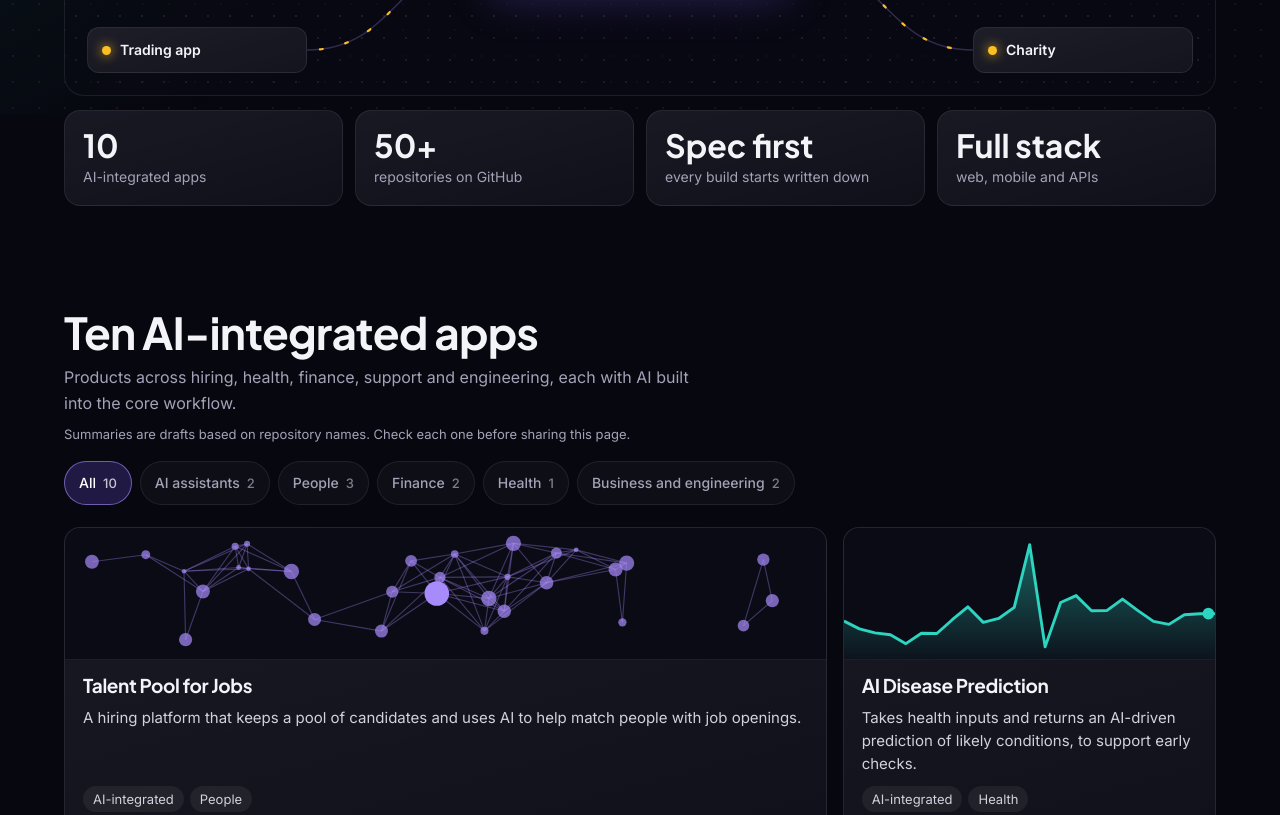
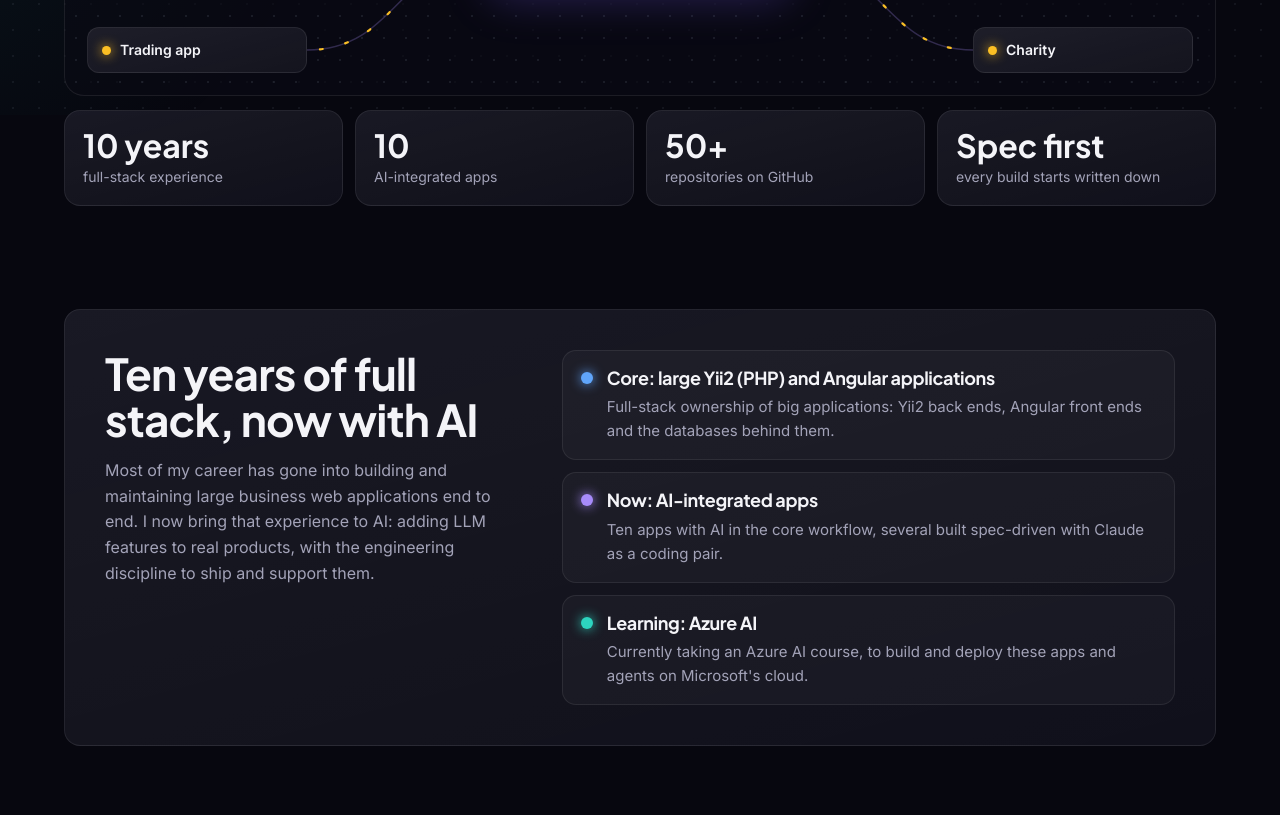
Before and after one commit to sunilvaliyachalla/sunilvaliyachalla.github.io, a plain HTML site: page index.html in a window 1280 px wide. Shown: the part 685-1500 px from the top of the page. Drawn offline with Linux system fonts and the light colour scheme.

Commit message:
Add 10 years of Yii2/Angular experience and Azure AI learning
New Experience section, updated intro and stats, and PHP, Yii2,
Angular and Azure AI (learning) added to the toolkit.

Co-Authored-By: Claude Opus 5.5 <noreply@anthropic.com>
Claude-Session: https://claude.ai/code/session_01PjoM68hHJYteDhaDRktEvz

```diff
--- a/index.html
+++ b/index.html
@@ -4,6 +4,7 @@
 <meta charset="utf-8">
 <meta name="viewport" content="width=device-width,initial-scale=1">
 <title>Sunil's Portfolio</title>
+<meta name="description" content="Sunil, full-stack developer with 10 years in Yii2 (PHP) and Angular, now building AI-integrated apps.">
 <link rel="preconnect" href="https://fonts.googleapis.com">
 <link rel="preconnect" href="https://fonts.gstatic.com" crossorigin>
 <link href="https://fonts.googleapis.com/css2?family=Inter:wght@400;500;600&family=Plus+Jakarta+Sans:wght@600;700;800&display=swap" rel="stylesheet">
@@ -104,12 +105,19 @@ a:focus-visible,button:focus-visible{outline:2px solid var(--vio2);outline-offse
 .mr:hover{border-color:rgba(167,139,250,.45)}
 .mr b{font-size:15px;overflow-wrap:anywhere}
 .mr span{color:var(--mute);font-size:14px}
+.xp{display:grid;grid-template-columns:minmax(0,1fr) minmax(0,1.5fr);gap:28px 48px;padding:clamp(22px,4vw,40px)}
+.xp-l p{color:var(--mute);margin:16px 0 0}
+.xp-r{list-style:none;margin:0;padding:0;display:grid;gap:12px}
+.xp-r li{display:flex;gap:14px;padding:16px 18px;border-radius:14px;background:rgba(255,255,255,.03);border:1px solid var(--edge)}
+.xp-r i{flex:none;width:12px;height:12px;border-radius:50%;margin-top:5px;background:var(--c);box-shadow:0 0 12px var(--c)}
+.xp-r h3{font-size:18px;line-height:1.25;margin:0 0 6px}
+.xp-r p{margin:0;color:var(--mute);font-size:15px}
 .cta{display:grid;grid-template-columns:minmax(0,1.4fr) minmax(0,1fr);gap:24px;align-items:center;padding:clamp(22px,4vw,44px);background:linear-gradient(135deg,rgba(124,92,252,.2),rgba(45,212,191,.06)),var(--panel)}
 .cta .btns{justify-self:end}
 footer{padding:24px max(5vw,16px) 40px;color:var(--mute);font-size:14px;border-top:1px solid var(--edge)}
 @media(max-width:960px){.grid{grid-template-columns:repeat(2,minmax(0,1fr))}}
 @media(max-width:900px){.route{grid-template-columns:repeat(2,minmax(0,1fr))}.route::before{display:none}.kit{grid-template-columns:repeat(2,minmax(0,1fr))}.more{grid-template-columns:repeat(2,minmax(0,1fr))}}
-@media(max-width:760px){.hero,.cta{grid-template-columns:minmax(0,1fr)}.side,.cta .btns{justify-self:start}.stats{grid-template-columns:repeat(2,minmax(0,1fr))}}
+@media(max-width:760px){.hero,.cta,.xp{grid-template-columns:minmax(0,1fr)}.side,.cta .btns{justify-self:start}.stats{grid-template-columns:repeat(2,minmax(0,1fr))}}
 @media(max-width:600px){.grid{grid-template-columns:minmax(0,1fr)}.card.wide{grid-column:auto}.links{margin-left:0;width:100%}.hub{padding:14px}.chip{font-size:13px;padding:0 10px;gap:7px}.route,.kit,.more{grid-template-columns:minmax(0,1fr)}}
 @media(prefers-reduced-motion:reduce){.p{animation:none}html{scroll-behavior:auto}.card,.chip{transition:none}}
 </style>
@@ -117,14 +125,14 @@ footer{padding:24px max(5vw,16px) 40px;color:var(--mute);font-size:14px;border-t
 <body>
 <nav class="nav"><div class="wrap navin">
   <a class="brand" href="#top"><span class="mono">S</span>Sunil</a>
-  <div class="links"><a href="#work">Work</a><a href="#process">How I build</a><a href="#toolkit">Toolkit</a><a href="#contact">Contact</a></div>
+  <div class="links"><a href="#experience">Experience</a><a href="#work">Work</a><a href="#process">How I build</a><a href="#toolkit">Toolkit</a><a href="#contact">Contact</a></div>
 </div></nav>
 
 <header class="band" id="top"><div class="wrap">
   <div class="hero">
     <div>
       <h1>Sunil</h1>
-      <p class="lead">Full-stack developer building AI-integrated apps, from a written spec to tested, working software.</p>
+      <p class="lead">Full-stack developer with 10 years in Yii2 (PHP) and Angular, now building AI-integrated apps from a written spec to tested, working software.</p>
     </div>
     <div class="side">
       <span class="status"><i></i>Open to new roles</span>
@@ -145,12 +153,26 @@ footer{padding:24px max(5vw,16px) 40px;color:var(--mute);font-size:14px;border-t
     </div>
   </div>
   <div class="stats">
+    <div class="stat glass"><b>10 years</b><span>full-stack experience</span></div>
     <div class="stat glass"><b>10</b><span>AI-integrated apps</span></div>
     <div class="stat glass"><b>50+</b><span>repositories on GitHub</span></div>
     <div class="stat glass"><b>Spec first</b><span>every build starts written down</span></div>
-    <div class="stat glass"><b>Full stack</b><span>web, mobile and APIs</span></div>
   </div>
 </div></header>
+
+<section class="band" id="experience"><div class="wrap">
+  <div class="xp glass">
+    <div class="xp-l">
+      <h2>Ten years of full stack, now with AI</h2>
+      <p>Most of my career has gone into building and maintaining large business web applications end to end. I now bring that experience to AI: adding LLM features to real products, with the engineering discipline to ship and support them.</p>
+    </div>
+    <ol class="xp-r">
+      <li style="--c:#60a5fa"><i></i><div><h3>Core: large Yii2 (PHP) and Angular applications</h3><p>Full-stack ownership of big applications: Yii2 back ends, Angular front ends and the databases behind them.</p></div></li>
+      <li style="--c:#a78bfa"><i></i><div><h3>Now: AI-integrated apps</h3><p>Ten apps with AI in the core workflow, several built spec-driven with Claude as a coding pair.</p></div></li>
+      <li style="--c:#2dd4bf"><i></i><div><h3>Learning: Azure AI</h3><p>Currently taking an Azure AI course, to build and deploy these apps and agents on Microsoft's cloud.</p></div></li>
+    </ol>
+  </div>
+</div></section>
 
 <section class="band" id="work"><div class="wrap">
   <div class="sh">
@@ -216,9 +238,9 @@ const P=[
 const G=[['all','All'],['ai','AI assistants'],['people','People'],['finance','Finance'],['health','Health'],['ops','Business and engineering']];
 const gn=Object.fromEntries(G);
 const K=[
-['AI and LLMs','#a78bfa',['Claude','LLM APIs','RAG','AI agents','LangGraph','Ollama']],
-['Backend and data','#2dd4bf',['Java','Spring Boot','Microservices','Node.js','NestJS','ASP.NET MVC','PostgreSQL','SQL tuning']],
-['Frontend and mobile','#f472b6',['React','Next.js','TypeScript','Tailwind','Android','iOS','Flutter']],
+['AI and LLMs','#a78bfa',['Claude','LLM APIs','RAG','AI agents','LangGraph','Ollama','Azure AI (learning)']],
+['Backend and data','#2dd4bf',['PHP','Yii2','Java','Spring Boot','Microservices','Node.js','NestJS','ASP.NET MVC','PostgreSQL','SQL tuning']],
+['Frontend and mobile','#f472b6',['Angular','React','Next.js','TypeScript','Tailwind','Android','iOS','Flutter']],
 ['Quality and more','#fbbf24',['Playwright','Selenium','Performance testing','Blockchain','WebRTC','MATLAB']]
 ];
 const M=[
```
